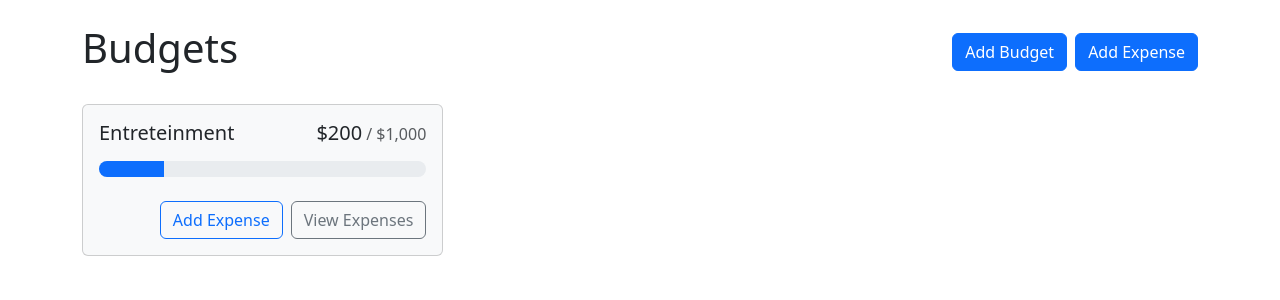
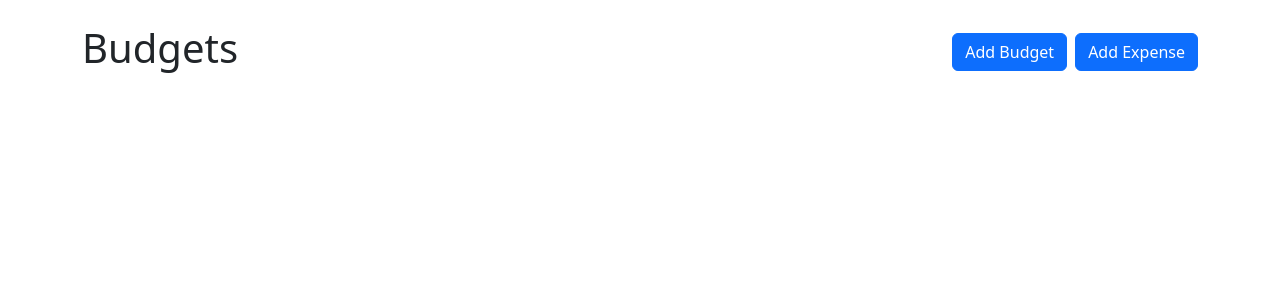
Before and after one commit to denisonkolling/budget-app, a React (Vite) app: page / in a window 1280 px wide. Shown: the top 300 px of the page. Built offline with nearby package versions, Linux system fonts and the light colour scheme.

Commit message:
add handle open close modal

```diff
--- a/src/App.jsx
+++ b/src/App.jsx
@@ -2,17 +2,20 @@
 import BudgetCard from './components/BudgetCard';
 import AddBudgetModal from './components/AddBudgetModal';
 import { useState } from 'react';
+import { useBudgets } from './contexts/BudgetsContexts';
 
 function App() {
-
-	const [ showAddBudgetModal, setShowAddBudgetModal] = useState(false)
+	const [showAddBudgetModal, setShowAddBudgetModal] = useState(false);
+	const { budgets, getBudgetExpenses } = useBudgets();
 
 	return (
 		<>
 			<Container className="my-4">
 				<Stack direction="horizontal" gap="2" className="mb-4">
 					<h1 className="me-auto">Budgets</h1>
-				<Button variant="primary" onClick={()=>setShowAddBudgetModal(true)}>Add Budget</Button>
+					<Button variant="primary" onClick={() => setShowAddBudgetModal(true)}>
+						Add Budget
+					</Button>
 					<Button variant="primary">Add Expense</Button>
 				</Stack>
 				<div
@@ -22,10 +25,27 @@
 						gap: '1rem',
 						alignItems: 'flex-start',
 					}}>
-				<BudgetCard name='Entreteinment' gray amount={200} max={1000}> </BudgetCard>
+					{budgets.map((budget) => {
+						const amount = getBudgetExpenses(budget.id).reduce(
+							(total, expense) => total + expense.amount,
+							0
+						);
+
+						return (
+							<BudgetCard
+								key={budget.id}
+								name={budget.name}
+								gray
+								amount={amount}
+								max={budget.max}></BudgetCard>
+						);
+					})}
 				</div>
 			</Container>
-		<AddBudgetModal show={showAddBudgetModal} handleClose={()=>setShowAddBudgetModal(false)}/>
+			<AddBudgetModal
+				show={showAddBudgetModal}
+				handleClose={() => setShowAddBudgetModal(false)}
+			/>
 		</>
 	);
 }
```
Lines whose indentation alone changed are shown as unchanged.
